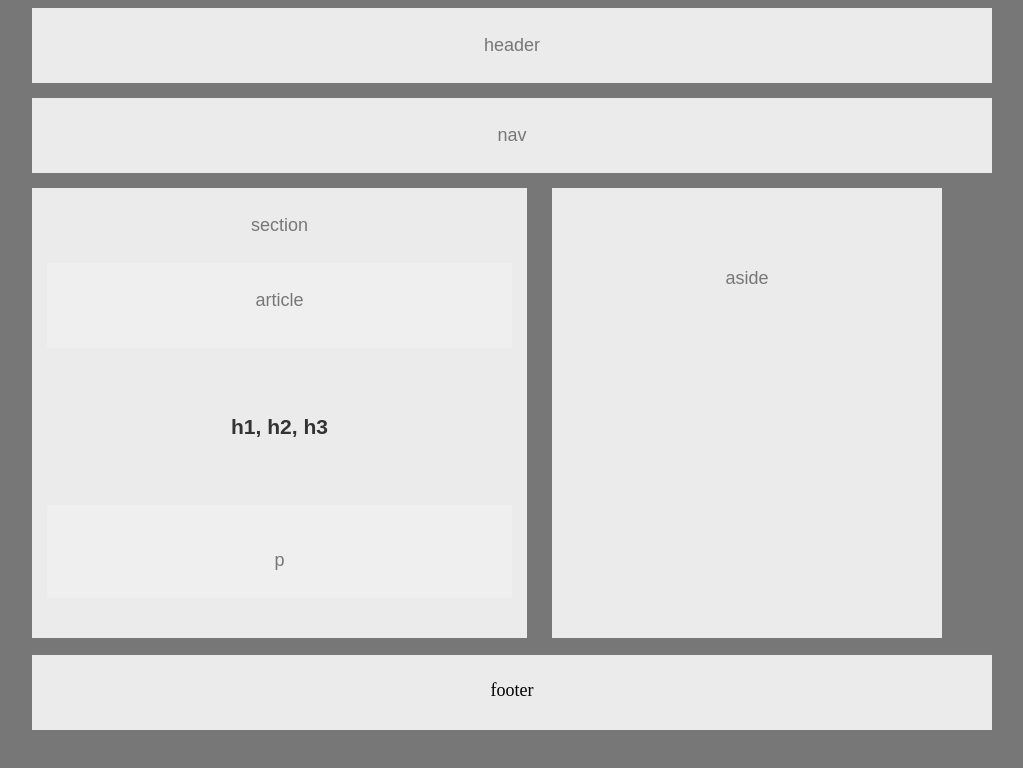
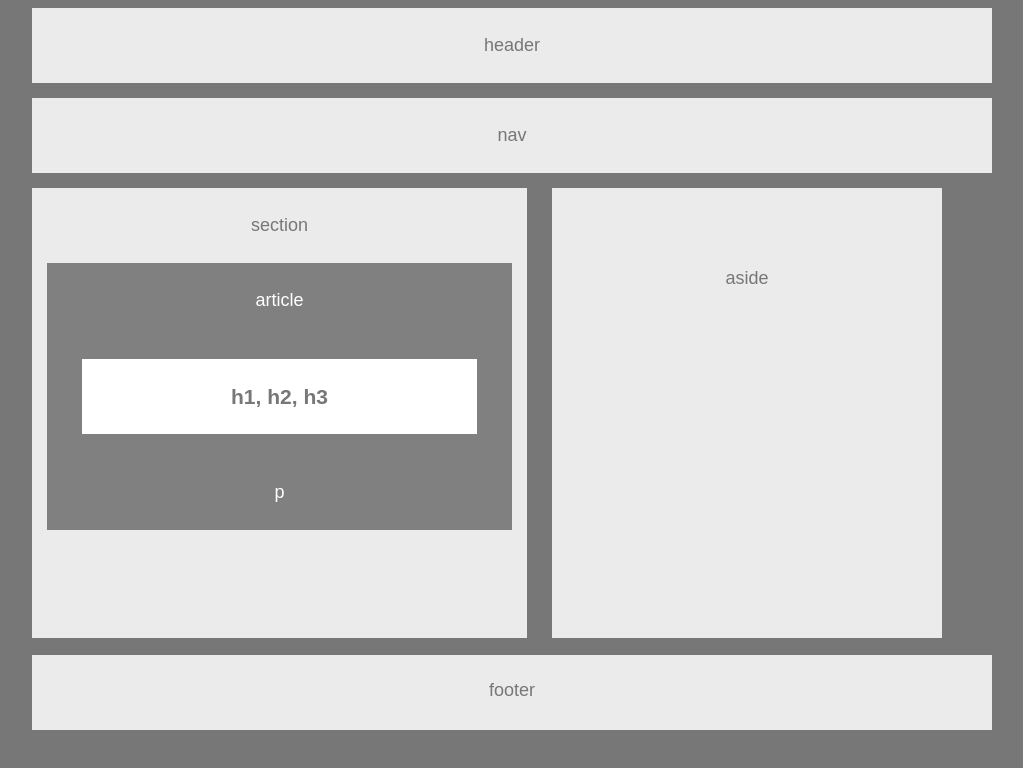
Before and after one commit to Salzeo/HW-Wireframe, a plain HTML site: page index.html in a window 1280 px wide. Shown: the whole page, without its empty margins (26-1049 px from the left). Drawn offline with Linux system fonts and the light colour scheme.

Commit message:
updated homework

```diff
--- a/index.html
+++ b/index.html
@@ -23,6 +23,7 @@
 
   <div class="article">
     <article>article
+
       <div class="top">
         <h1>h1, h2, h3</h1>
       </div>
@@ -30,14 +31,14 @@
       <div class="bottom">
           <p>p</p>
       </div>
-  </article>
 
     </article>
+    </div>
+
   </section>
+</div>
 
-  <div class="aside">aside</aside>
-
-  </div>
+  <div class="aside">aside</div>
 
   <div class="footer">footer</div>
 
--- a/style.css
+++ b/style.css
@@ -65,36 +65,33 @@ section{
 }
 
 .top{
-  margin-top: 75px;
-  background: #ebebeb;
-  font-size: 18px;
+  margin-top: 0px;
+  margin-bottom: 0px;
+  margin-right: 35px;
+  margin-left: 35px;
+  background-color: #ffffff;
   color: #777;
   font-family:'Arial', 'Helvetica Neue', Helvetica, sans-serif;
-  padding: 20px;
-  margin-top: 10px;
-  margin-bottom: 10px;
-  color: #333;
-  background: #ebebeb;
-  font-family:'Arial', 'Helvetica Neue', Helvetica, sans-serif;
   font-size: 18px;
+  padding: 0px;
   background-position: 0px 0px, 200px 10px;
   background-size: 20px 20px;
 }
 
 .article{
-    background-color: #efefef;
-    border:350x333;
-    color: #777;
+    background-color: #808080;
+    border:250x333;
+    color: #ffffff;
 
 }
 
 .bottom: {
-    padding: 20px;
-    margin-bottom: 30px;
-    background: #ebebeb;
+    background-color: #ffffff;
     font-size: 18px;
     font-family:'Arial', 'Helvetica Neue', Helvetica, sans-serif;
     color: #777;
+    margin-right: 35px;
+    margin-left: 35px;
 }
 
 
@@ -127,6 +124,6 @@ section{
   margin-left: 50px;
   margin-right: 60px;
   font-size: 18px;
-  font-family:'Arial', 'Helvetica Neue', Helvetica, sans-serif
+  font-family:'Arial', 'Helvetica Neue', Helvetica, sans-serif;
   color: #777;
 }
```
Lines whose indentation alone changed are shown as unchanged.
